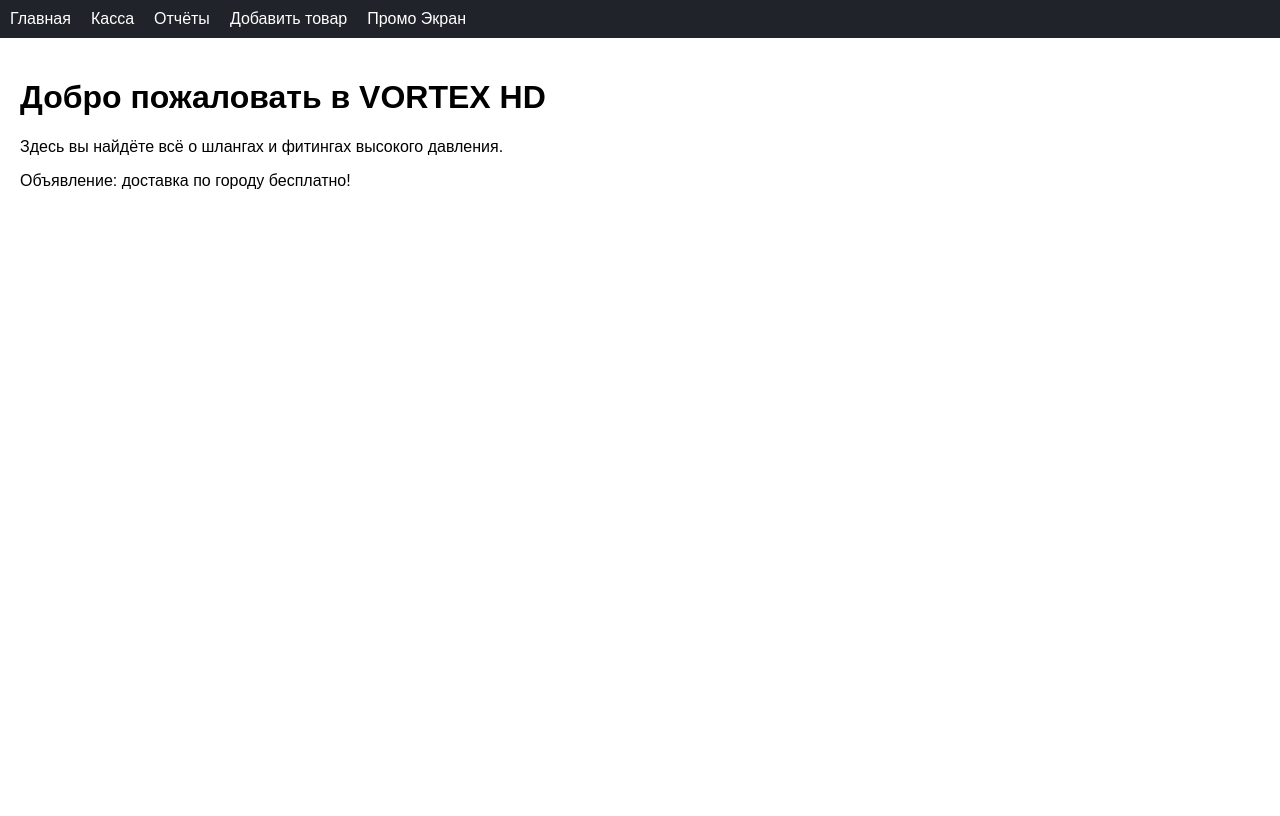
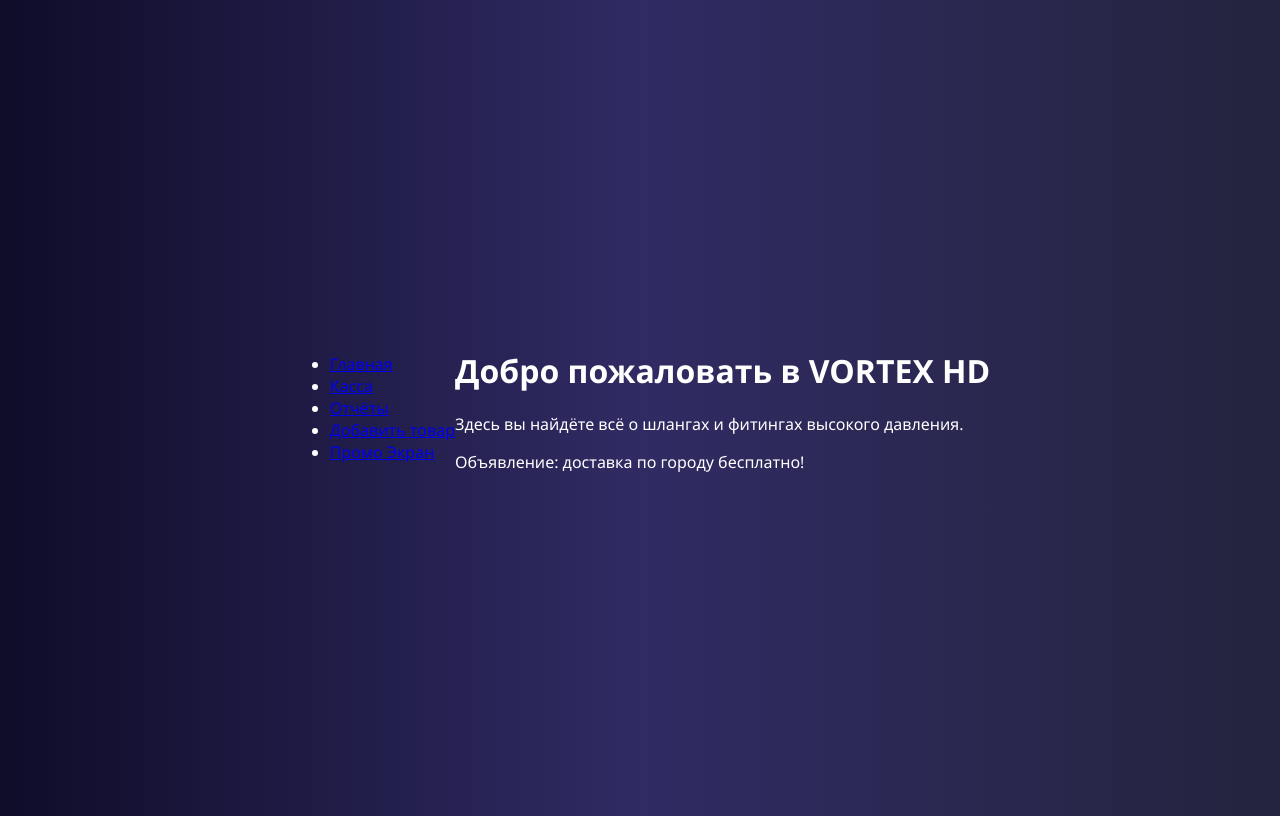
Before and after one commit to Oleg637-droid/lichnie-phoekti, a Flask app: page / in a window 1280 px wide. Before the commit the page ends 189 px from the top, so only its background shows below. Run offline with Flask 3, Linux system fonts and the light colour scheme; some libraries are stand-ins or nearby versions.

Commit message:
Update style.css

```diff
--- a/static/style.css
+++ b/static/style.css
@@ -1,30 +1,48 @@
 body {
-    font-family: sans-serif;
-    margin: 0;
-    padding: 0;
+    background: linear-gradient(to right, #0f0c29, #302b63, #24243e);
+    color: #fff;
+    font-family: 'Segoe UI', sans-serif;
+    display: flex;
+    justify-content: center;
+    align-items: center;
+    height: 100vh;
 }
 
-nav {
-    background-color: #20232a;
-    padding: 10px;
+.auth-container {
+    background: rgba(255, 255, 255, 0.05);
+    padding: 30px;
+    border-radius: 16px;
+    backdrop-filter: blur(10px);
+    box-shadow: 0 0 30px rgba(0, 255, 255, 0.3);
+    width: 300px;
+    text-align: center;
 }
 
-nav ul {
-    display: flex;
-    list-style: none;
-    margin: 0;
-    padding: 0;
+.auth-container h2 {
+    margin-bottom: 20px;
 }
 
-nav li {
-    margin-right: 20px;
+.auth-container input {
+    width: 100%;
+    padding: 10px;
+    margin-bottom: 15px;
+    border: none;
+    border-radius: 8px;
+    outline: none;
 }
 
-nav a {
-    color: white;
-    text-decoration: none;
+.auth-container button {
+    width: 100%;
+    padding: 10px;
+    background-color: #00ffe7;
+    color: #000;
+    font-weight: bold;
+    border: none;
+    border-radius: 8px;
+    cursor: pointer;
+    transition: 0.3s;
 }
 
-main {
-    padding: 20px;
+.auth-container button:hover {
+    background-color: #0ff;
 }
```
